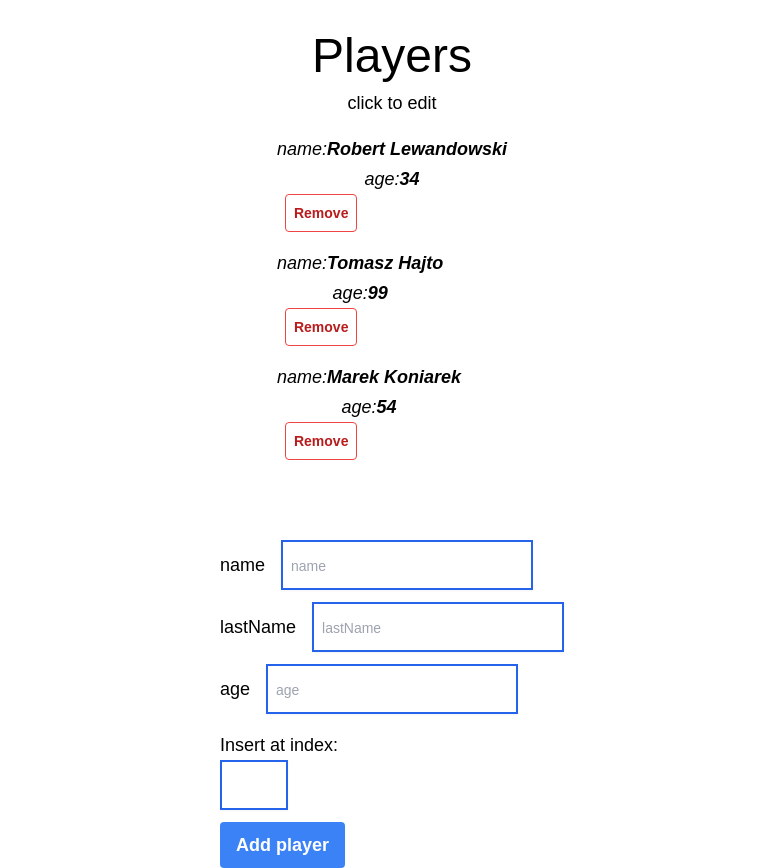
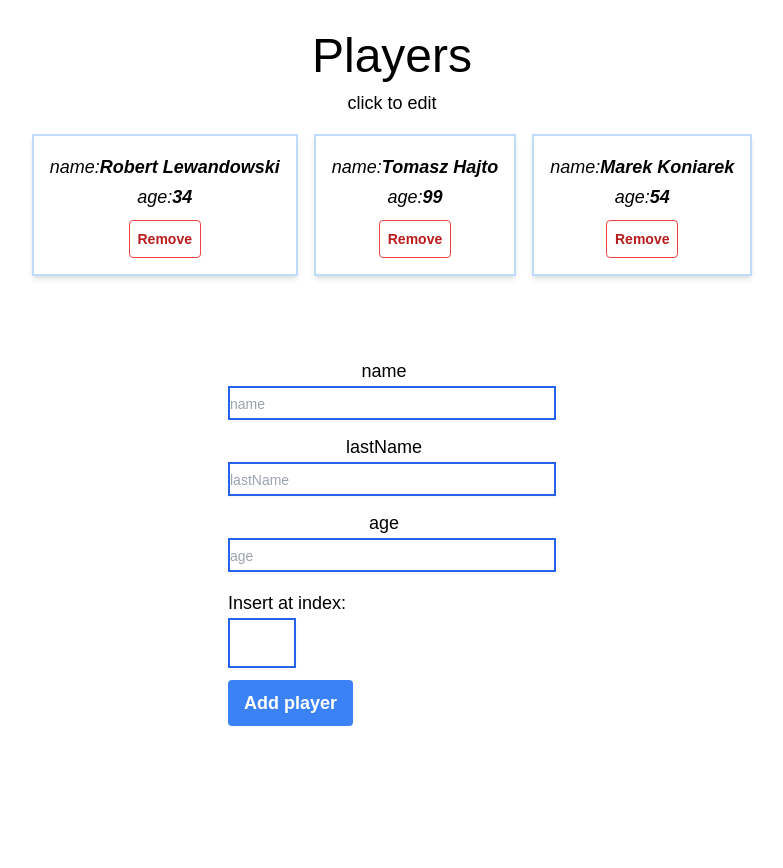
Before and after one commit to pawelkom88/FRONT-END-CHALLENGES, a React (Vite) app: page / in a window 1280 px wide. Shown: the whole page, without its empty margins (248-1031 px from the left). After the commit the page ends 800 px from the top, so only its background shows below. Built offline with nearby package versions, Linux system fonts and the light colour scheme.

Commit message:
refactor

```diff
--- a/package.json
+++ b/package.json
@@ -10,6 +10,7 @@
   },
   "dependencies": {
     "@fontsource/inter": "^4.5.15",
+    "nanoid": "^4.0.0",
     "react": "^18.2.0",
     "react-dom": "^18.2.0"
   },
--- a/src/App.jsx
+++ b/src/App.jsx
@@ -5,12 +5,6 @@ import { playersState } from "./utilities/utilities";
 
 export default function App() {
   const [players, setPlayers] = React.useState(playersState);
-  const [selected, setSelectedPlayer] = React.useState(null);
-
-  function getPlayerId(id, e) {
-    e.stopPropagation();
-    setSelectedPlayer(id);
-  }
 
   function removePlayer(id) {
     const updatedPlayers = [...players].filter(player => player.id !== id);
@@ -20,27 +14,27 @@ export default function App() {
   function handleEdit(editedPlayer, id) {
     // find player
     const index = players.findIndex(player => player.id === id);
+    // copy players
     const copyPlayersArr = [...players];
-
+    //swap old object with new, passed in one
     copyPlayersArr.splice(index, 1, editedPlayer);
+    // update state
     setPlayers(copyPlayersArr);
   }
 
   return (
     <div className="App">
       <h1 className="mt-8 mb-2 text-5xl">Players</h1>
-      <p>click to edit</p>
-      <ul>
+      {players.length > 0 && <p>click to edit</p>}
+      <ul className="flex">
         {!players.length && <h2>There are no players</h2>}
         {players?.map(player => {
           return (
             <Player
               key={player.id}
-              {...player}
+              player={player}
               onPlayerRemove={removePlayer}
               onPlayerEdit={handleEdit}
-              getPlayerId={getPlayerId}
-              showEditInput={player.id === selected}
             />
           );
         })}
--- /dev/null
+++ b/src/components/EditForm.jsx
@@ -0,0 +1,39 @@
+import React from "react";
+import InputsList from "./InputsList";
+import Modal from "./modal/Modal";
+import { nanoid } from "nanoid";
+import { playerState } from "../utilities/utilities";
+
+const btnStyles =
+  "text-sm bg-transparent hover:bg-green-500 text-green-700 font-semibold hover:text-white border border-green-500 hover:border-transparent rounded mx-2 p-2";
+
+export default function EditForm({ showEditInput, onPlayerEdit, player, setSelectedPlayer }) {
+  const [editPlayer, setEditPlayer] = React.useState(playerState);
+
+  function handlePlayerDetails(e) {
+    const property = e.target.name;
+    const value = e.target.value;
+
+    setEditPlayer({
+      id: nanoid(),
+      ...editPlayer,
+      [property]: value,
+    });
+  }
+
+  return (
+    <>
+      {showEditInput && (
+        <Modal closeModal={() => setSelectedPlayer(null)}>
+          <div className="flex flex-col space-y-2 my-2 bg-blue-100 p-2">
+            <label htmlFor="edit name">Edit player name</label>
+            <InputsList onChange={handlePlayerDetails} value={editPlayer} />
+            <button onClick={() => onPlayerEdit(editPlayer, player.id)} className={btnStyles}>
+              Confirm
+            </button>
+          </div>
+        </Modal>
+      )}
+    </>
+  );
+}
--- a/src/components/Form.jsx
+++ b/src/components/Form.jsx
@@ -1,7 +1,10 @@
 import React from "react";
-import Input from "./Input";
 import InsertInput from "./InsertInput";
-import { inputProps, playerState } from "../utilities/utilities";
+import InputsList from "./InputsList";
+import { playerState } from "../utilities/utilities";
+import { nanoid } from "nanoid";
+
+const btnStyles = "bg-blue-500 hover:bg-blue-700 text-white font-bold py-2 px-4 rounded mt-2";
 
 export default function Form({ players, onAddPlayer }) {
   const [newPlayer, setNewPlayer] = React.useState(playerState);
@@ -19,26 +22,23 @@ export default function Form({ players, onAddPlayer }) {
     setNewPlayer(playerState);
   }
 
+  function handlePlayerDetails(e) {
+    const property = e.target.name;
+    const value = e.target.value;
+
+    setNewPlayer({
+      id: nanoid(),
+      ...newPlayer,
+      [property]: value,
+    });
+  }
   return (
     <form className="wrapper space-y-3 mt-16" onSubmit={addNewPlayer}>
-      {Object.values(inputProps).map(prop => {
-        return (
-          <Input
-            key={prop.id}
-            numOfPlayers={players.length}
-            onAddPlayer={setNewPlayer}
-            player={newPlayer}
-            {...prop}>
-            {prop.name}
-          </Input>
-        );
-      })}
+      <InputsList onChange={handlePlayerDetails} value={newPlayer} />
       {players.length !== 0 && (
         <InsertInput onIndexChange={setIndex} index={index} numbersOfPlayers={players.length} />
       )}
-      <button className="bg-blue-500 hover:bg-blue-700 text-white font-bold py-2 px-4 rounded mt-2">
-        Add player
-      </button>
+      <button className={btnStyles}>Add player</button>
     </form>
   );
 }
--- a/src/components/Input.jsx
+++ b/src/components/Input.jsx
@@ -1,34 +1,14 @@
-export default function Input({
-  id,
-  name,
-  htmlFor,
-  children,
-  type,
-  player,
-  numOfPlayers,
-  onAddPlayer,
-}) {
-  function handlePlayerDetails(e) {
-    const property = e.target.name;
-    const value = e.target.value;
-
-    onAddPlayer({
-      id: numOfPlayers + 1,
-      ...player,
-      [property]: value,
-    });
-  }
-
+export default function Input({ id, name, htmlFor, children, type = "text", value, onChange }) {
   return (
-    <div>
+    <div className="w-full">
       <label htmlFor={htmlFor}>{children}</label>
       <input
-        className="border-2 border-blue-600 shadow-sm placeholder:text-sm p-2"
-        onChange={handlePlayerDetails}
+        className="w-full border-2 border-blue-600 shadow-sm placeholder:text-sm"
+        onChange={onChange}
         name={name}
         id={id}
         type={type}
-        value={player[name]}
+        value={value[name]}
         placeholder={name}
         required
       />
--- /dev/null
+++ b/src/components/InputsList.jsx
@@ -0,0 +1,17 @@
+import React from "react";
+import Input from "./Input";
+import { inputProps } from "../utilities/utilities";
+
+export default function InputsList({ value, onChange }) {
+  return (
+    <>
+      {Object.values(inputProps).map(prop => {
+        return (
+          <Input key={prop.id} onChange={onChange} value={value} {...prop}>
+            {prop.name}
+          </Input>
+        );
+      })}
+    </>
+  );
+}
--- a/src/components/Player.jsx
+++ b/src/components/Player.jsx
@@ -1,70 +1,42 @@
 import React from "react";
+import EditForm from "./EditForm";
 
-export default function Player({
-  onPlayerRemove,
-  id,
-  name,
-  lastName,
-  age,
-  onPlayerEdit,
-  getPlayerId,
-  showEditInput,
-}) {
-  const [editPlayer, setEditPlayer] = React.useState("");
-  function onEditPlayer(id) {
-    const editedPlayer = {
-      id,
-      name: editPlayer,
-      lastName,
-      age,
-    };
+const btnStyles =
+  "text-sm bg-transparent hover:bg-red-500 text-red-700 font-semibold hover:text-white border border-red-500 hover:border-transparent rounded mt-2 mx-2 p-2";
 
-    onPlayerEdit(editedPlayer, id);
+export default function Player({ onPlayerRemove, player, onPlayerEdit, getPlayerId }) {
+  const [selected, setSelectedPlayer] = React.useState(null);
+
+  function getPlayerId(id, e) {
+    e.stopPropagation();
+    setSelectedPlayer(id);
   }
 
   return (
-    <div className="flex flex-col items-start justify-start my-4">
-      {/* componetn */}
-
-      <li onClick={e => getPlayerId(id, e)} className="cursor-pointer hover:bg-blue-100">
+    <div className="flex flex-col items-start justify-start my-4 mx-2">
+      <li
+        onClick={e => getPlayerId(player.id, e)}
+        className="w-full border-2 border-blue-200 cursor-pointer hover:bg-blue-50 p-4 shadow-md">
         <p className="italic">
           name:
           <span className="font-bold">
-            {name} {lastName}
+            {player.name} {player.lastName}
           </span>
         </p>
         <p className="italic">
           age:
-          <span className="font-bold">{age}</span>
+          <span className="font-bold">{player.age}</span>
         </p>
+        <button className={btnStyles} onClick={() => onPlayerRemove(player.id)}>
+          Remove
+        </button>
+        <EditForm
+          showEditInput={player.id === selected}
+          onPlayerEdit={onPlayerEdit}
+          player={player}
+          setSelectedPlayer={setSelectedPlayer}
+        />
       </li>
-
-      {/* componetn */}
-
-      {showEditInput && (
-        <div className="flex my-2">
-          <label htmlFor="edit player">Edit player name</label>
-          <input
-            className="border border-blue-600 shadow-sm placeholder:text-sm"
-            id="edit"
-            name="edit player"
-            type="text"
-            onChange={e => setEditPlayer(e.target.value)}
-            value={editPlayer}
-          />
-          <button
-            onClick={() => onEditPlayer(id)}
-            className="text-sm bg-transparent hover:bg-green-500 text-green-700 font-semibold hover:text-white border border-green-500 hover:border-transparent rounded mx-2 p-2">
-            Confirm
-          </button>
-        </div>
-      )}
-
-      <button
-        className="text-sm bg-transparent hover:bg-red-500 text-red-700 font-semibold hover:text-white border border-red-500 hover:border-transparent rounded mx-2 p-2"
-        onClick={() => onPlayerRemove(id)}>
-        Remove
-      </button>
     </div>
   );
 }
--- /dev/null
+++ b/src/components/modal/Modal.jsx
@@ -0,0 +1,14 @@
+import Overlay from "./Overlay";
+
+export default function Modal({ children, closeModal }) {
+  return (
+    <Overlay onClose={closeModal}>
+      <dialog className="relative max-w-[50rem]" onClick={e => e.stopPropagation()} open>
+        <span onClick={closeModal} className="absolute top-0 right-0">
+          X
+        </span>
+        {children}
+      </dialog>
+    </Overlay>
+  );
+}
--- /dev/null
+++ b/src/components/modal/Overlay.jsx
@@ -0,0 +1,9 @@
+export default function Overlay({ children, onClose }) {
+  return (
+    <div
+      onClick={onClose}
+      className="flex justify-center items-center fixed inset-0 bg-gray-200">
+      {children}
+    </div>
+  );
+}
--- a/src/styles/index.css
+++ b/src/styles/index.css
@@ -20,7 +20,6 @@ body {
   min-height: 50vh;
   display: flex;
   flex-direction: column;
-  justify-content: space-around;
   align-items: center;
   font-family: sans-serif;
   text-align: center;
--- a/src/utilities/utilities.js
+++ b/src/utilities/utilities.js
@@ -1,7 +1,9 @@
+import { nanoid } from "nanoid";
+
 export const playersState = [
-    { id: 1, name: "Robert", lastName: "Lewandowski", age: 34 },
-    { id: 2, name: "Tomasz", lastName: "Hajto", age: 99 },
-    { id: 3, name: "Marek", lastName: "Koniarek", age: 54 }
+  { id: nanoid(), name: "Robert", lastName: "Lewandowski", age: 34 },
+  { id: nanoid(), name: "Tomasz", lastName: "Hajto", age: 99 },
+  { id: nanoid(), name: "Marek", lastName: "Koniarek", age: 54 },
 ];
 
 export const inputProps = {
@@ -9,24 +11,24 @@ export const playersState = [
     id: "name",
     name: "name",
     htmlFor: "name",
-      type: "text"
+    type: "text",
   },
   lastName: {
     id: "lastName",
     name: "lastName",
     htmlFor: "lastName",
-      type: "text"
+    type: "text",
   },
   age: {
     id: "age",
     name: "age",
     htmlFor: "age",
-      type: "number"
-    }
+    type: "number",
+  },
 };
 
 export const playerState = {
   name: "",
   lastName: "",
-    age: ""
+  age: "",
 };
```
Also changed, not shown: 1 other file (tests, documents, lock files or other folders). Lines whose indentation alone changed are shown as unchanged.
